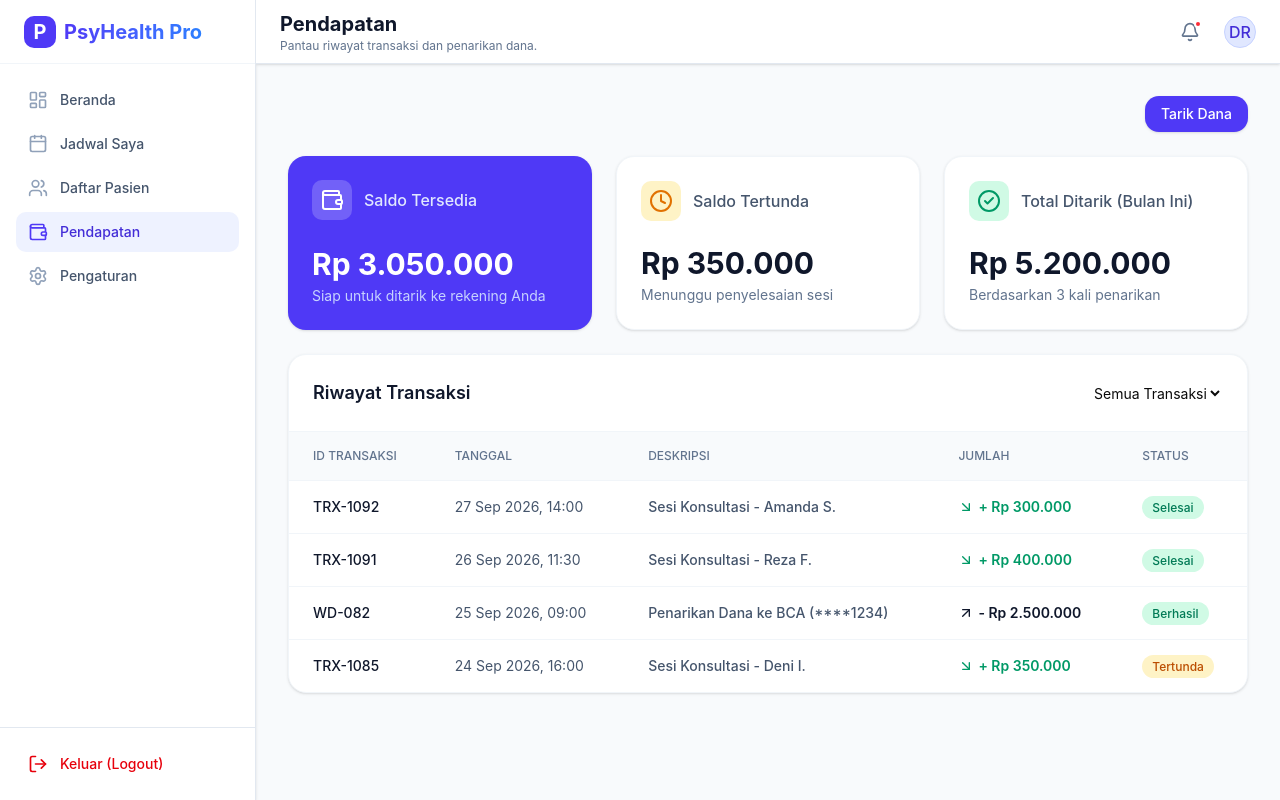
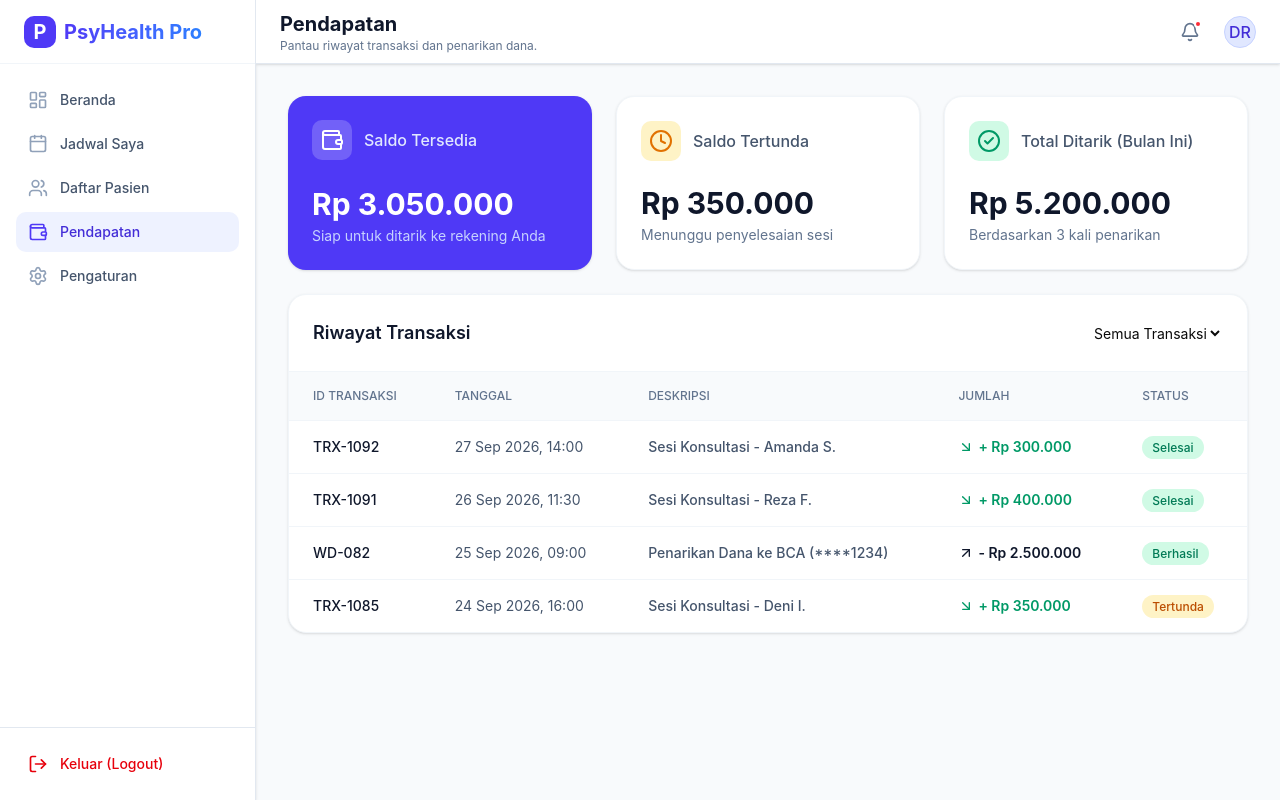
Before and after one commit to mariwi1503/psyhealth, a Next.js app: page /psychologist/earnings in a window 1280 px wide. Built offline with nearby package versions, Linux system fonts and the light colour scheme.

Commit message:
feat: remove tarik dana button from pendapatan page

```diff
--- a/app/psychologist/earnings/page.tsx
+++ b/app/psychologist/earnings/page.tsx
@@ -10,11 +10,6 @@ const transactions = [
 export default function EarningsPage() {
   return (
     <div className="space-y-6 max-w-7xl mx-auto">
-      <div className="flex justify-end">
-        <button className="px-4 py-2 bg-indigo-600 text-white rounded-xl font-medium text-sm hover:bg-indigo-700 transition-colors shadow-sm">
-          Tarik Dana
-        </button>
-      </div>
 
       <div className="grid grid-cols-1 md:grid-cols-3 gap-6">
         <div className="bg-indigo-600 rounded-2xl p-6 text-white shadow-sm flex flex-col justify-between">
@@ -90,10 +85,9 @@ export default function EarningsPage() {
                     </div>
                   </td>
                   <td className="px-6 py-4">
-                    <span className={`px-2.5 py-1 rounded-full text-xs font-medium ${
-                      trx.status === 'Selesai' || trx.status === 'Berhasil' ? 'bg-emerald-100 text-emerald-700' :
-                      'bg-amber-100 text-amber-700'
-                    }`}>
+                    <span className={`px-2.5 py-1 rounded-full text-xs font-medium ${trx.status === 'Selesai' || trx.status === 'Berhasil' ? 'bg-emerald-100 text-emerald-700' :
+                        'bg-amber-100 text-amber-700'
+                      }`}>
                       {trx.status}
                     </span>
                   </td>
```
